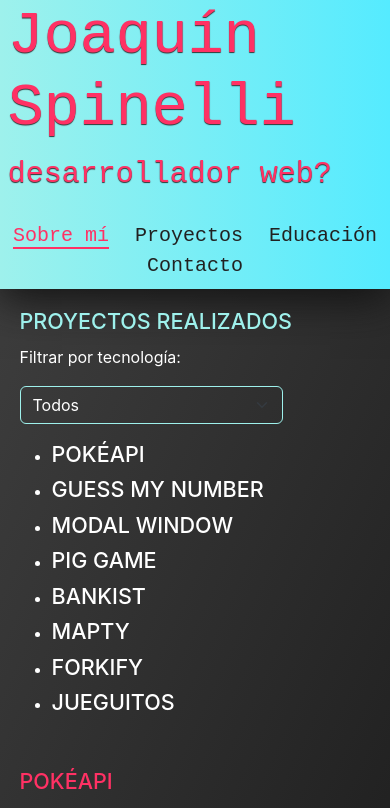
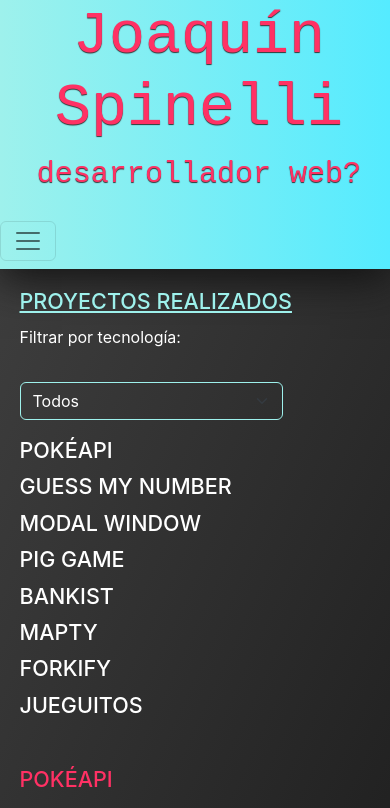
Before and after one commit to joakospinelli/joakospinelli.github.io, a React (Create React App) app: page /proyectos/0 in a window 390 px wide. Shown: the top 808 px of the page. Built offline with nearby package versions, Linux system fonts and the light colour scheme.

Commit message:
mejoras de diseño para hacerlo más responsivo

```diff
--- a/package.json
+++ b/package.json
@@ -12,6 +12,7 @@
     "react-bootstrap": "^2.6.0",
     "react-dom": "^18.2.0",
     "react-icons": "^4.7.1",
+    "react-router-bootstrap": "^0.26.2",
     "react-router-dom": "^6.4.3",
     "react-scripts": "5.0.1",
     "web-vitals": "^2.1.4"
--- a/src/assets/styles/header.css
+++ b/src/assets/styles/header.css
@@ -1,8 +1,8 @@
 .header {
   background-image: linear-gradient(to right, var(--main-color), var(--main-color-2));
   font-family: 'Roboto Mono', monospace;
-  align-items: center;
   box-shadow: 0px 10px 40px #121212;
+  text-align: center;
 }
 
 .icono {
@@ -31,7 +31,11 @@
   color: var(--accent-color);
 }
 
+.header-nb {
+  background-color: var(--accent-color);
+}
+
 .nb-link-active {
-  color: var(--accent-color);
+  color: var(--accent-color) !important;
   border-bottom: var(--accent-color) 2px solid;
 }
--- a/src/components/Header.js
+++ b/src/components/Header.js
@@ -1,4 +1,6 @@
+import Container from 'react-bootstrap/Container';
 import Nav from 'react-bootstrap/Nav';
+import Navbar from 'react-bootstrap/Navbar';
 import { Link } from 'react-router-dom';
 
 import '../assets/styles/header.css';
@@ -46,10 +48,10 @@ export default function Header(){
     window.addEventListener('load', deleteName)
 
     const setActive = (e) => {
-        if (!e.target.classList.contains('nb-link')) return;
+        if (!e.target.classList.contains('nav-link')) return;
 
-        document.querySelectorAll('.nb-link').forEach(nl => nl.classList.remove('nb-link-active'));
-        e.target.closest('.nb-link').classList.add('nb-link-active');
+        document.querySelectorAll('.nav-link').forEach(nl => nl.classList.remove('nb-link-active'));
+        e.target.closest('.nav-link').classList.add('nb-link-active');
     }
 
     return (
@@ -63,20 +65,17 @@ export default function Header(){
                 </p>
             </div>
 
-            <Nav fill className="navbar" onClick={e => setActive(e)}>
-                <Nav.Item>
-                    <Link to="/"><span className="nb-link nb-link-active">Sobre mí</span></Link>
-                </Nav.Item>
-                <Nav.Item>
-                    <Link to="/proyectos"><span className="nb-link">Proyectos</span></Link>
-                </Nav.Item>
-                <Nav.Item>
-                    <Link to="/educacion"><span className="nb-link">Educación</span></Link>
-                </Nav.Item>
-                <Nav.Item>
-                    <Link to="/contacto"><span className="nb-link">Contacto</span></Link>
-                </Nav.Item>
-            </Nav>
+            <Navbar bg="none" expand="md" onClick={e => setActive(e)}>
+                    <Navbar.Toggle aria-controls="basic-navbar-nav" />
+                    <Navbar.Collapse id="basic-navbar-nav">
+                        <Nav className="m-auto">
+                            <Nav.Link as={Link} to="/">Sobre mí</Nav.Link>
+                            <Nav.Link as={Link} to="/proyectos">Proyectos</Nav.Link>
+                            <Nav.Link as={Link} to="/educacion">Educación</Nav.Link>
+                            <Nav.Link as={Link} to="/contacto">Contacto</Nav.Link>
+                        </Nav>
+                    </Navbar.Collapse>
+            </Navbar>
         </header>
     )
 }
--- a/src/index.css
+++ b/src/index.css
@@ -159,3 +159,46 @@ border-color: white;
 .detail:hover {
   color: var(--accent-color);
 }
+
+.nb-link-active {
+  color: var(--accent-color);
+  border-bottom: var(--accent-color) 2px solid;
+}
+
+@media (max-width: 1000px) {
+  .col-menu {
+    width: 40%;
+  }
+
+  .col-ed {
+    width: 100%;
+  }
+
+  .form-select {
+    display: inline-flex;
+  }
+
+  .col-competencia {
+    width: 33%;
+  }
+}
+
+@media (max-width: 767px) {
+  .col-menu {
+    width: 100%;
+  }
+
+  .proyecto-img {
+    width: 100%;
+  }
+
+  ul {
+    list-style-type: none;
+    margin: 0;
+    padding: 0;
+  }
+
+  .col-menu .subtitle-main {
+    text-decoration: underline;
+  }
+}
```
Also changed, not shown: 1 other file (tests, documents, lock files or other folders).
